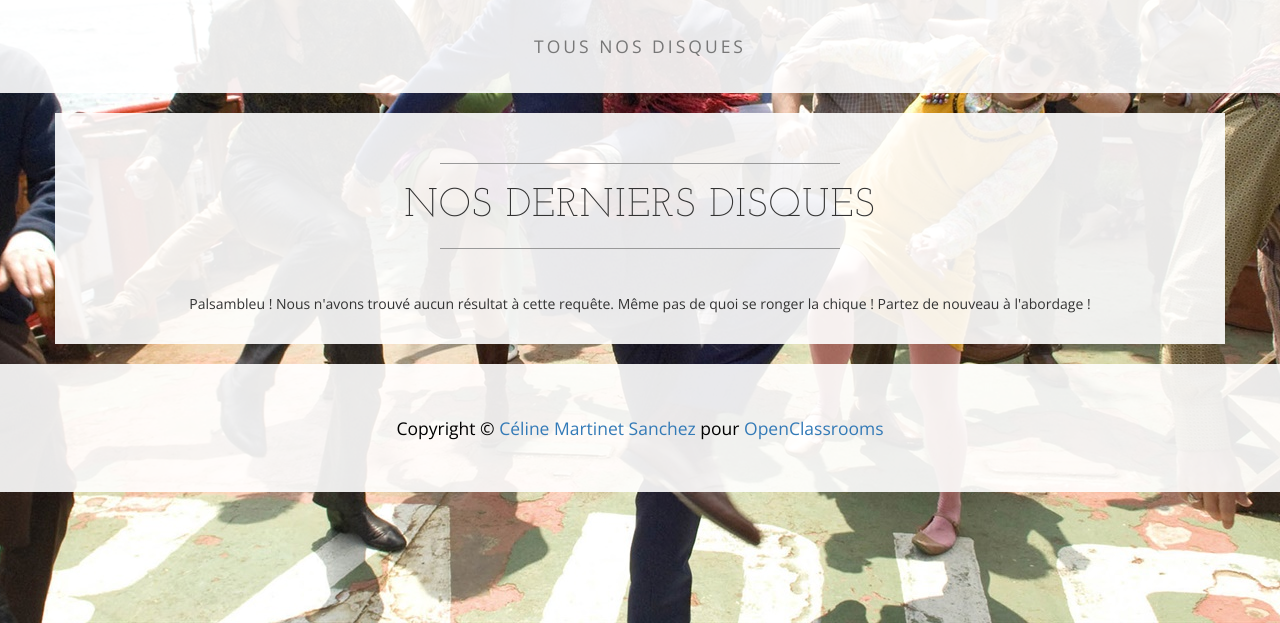
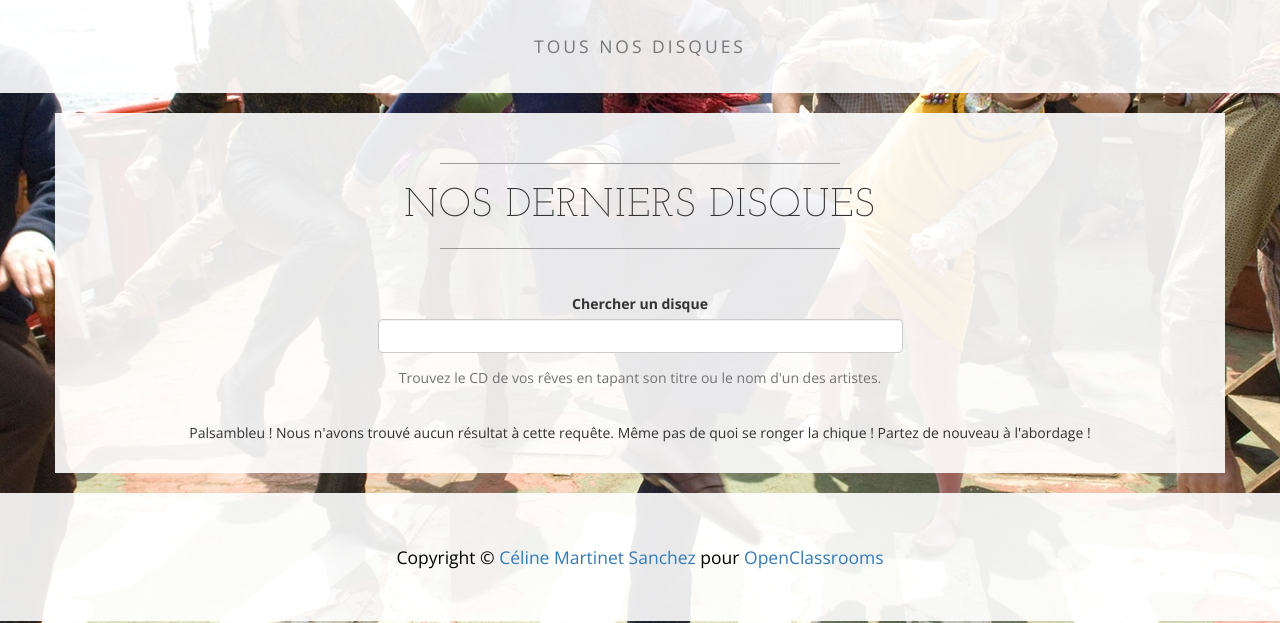
Before and after one commit to codbear/django-training, a Django app: page / in a window 1280 px wide. Shown: the part 177-800 px from the top of the page. Run offline with Django 3.2, Linux system fonts and the light colour scheme; data that the repository does not hold is empty; some libraries are stand-ins or nearby versions.

Commit message:
feat(store): create search form

```diff
--- a/disquaire/store/templates/404.html
+++ b/disquaire/store/templates/404.html
@@ -3,7 +3,6 @@
     <p><em>I'm lost. I'm like a king without a throne.</em></p>
     <p>L'album que vous demandez est parti écouter Sarah Vaughan à la suite d'une rupture sentimentale.</p>
     <p>Nous partons à l'instant même le secourir !</p>
-    <div class="embed-responsive embed-responsive-16by9">
-        <iframe src="https://www.youtube.com/embed/E9Rl1GvTsiA" frameborder="0" allowfullscreen></iframe>
-    </div>
+    {% include 'store/search_form.html' %}
+    <iframe src="https://www.youtube.com/embed/E9Rl1GvTsiA" frameborder="0" allowfullscreen></iframe>
 {% endblock %}
--- a/disquaire/store/templates/store/list.html
+++ b/disquaire/store/templates/store/list.html
@@ -4,6 +4,8 @@
     </h2>
     <hr class="detail-separator">
 </div>
+
+{% include 'store/search_form.html' %}
 
 {% if albums|length_is:"0" %}
     <div class="text-center">
--- /dev/null
+++ b/disquaire/store/templates/store/search_form.html
@@ -0,0 +1,9 @@
+<div class="col-lg-12 detail-separator">
+  <form class="col-md-6 col-md-offset-3 text-center" action="{% url 'store:search' %}" method="get" accept-charset="utf-8">
+    <div class="form-group">
+      <label for="searchForm">Chercher un disque</label>
+      <input id="searchForm" class="form-control" name="query">
+    </div>
+    <span class="help-block" id="helpBlock">Trouvez le CD de vos rêves en tapant son titre ou le nom d'un des artistes.</span>
+  </form>
+</div>
```
